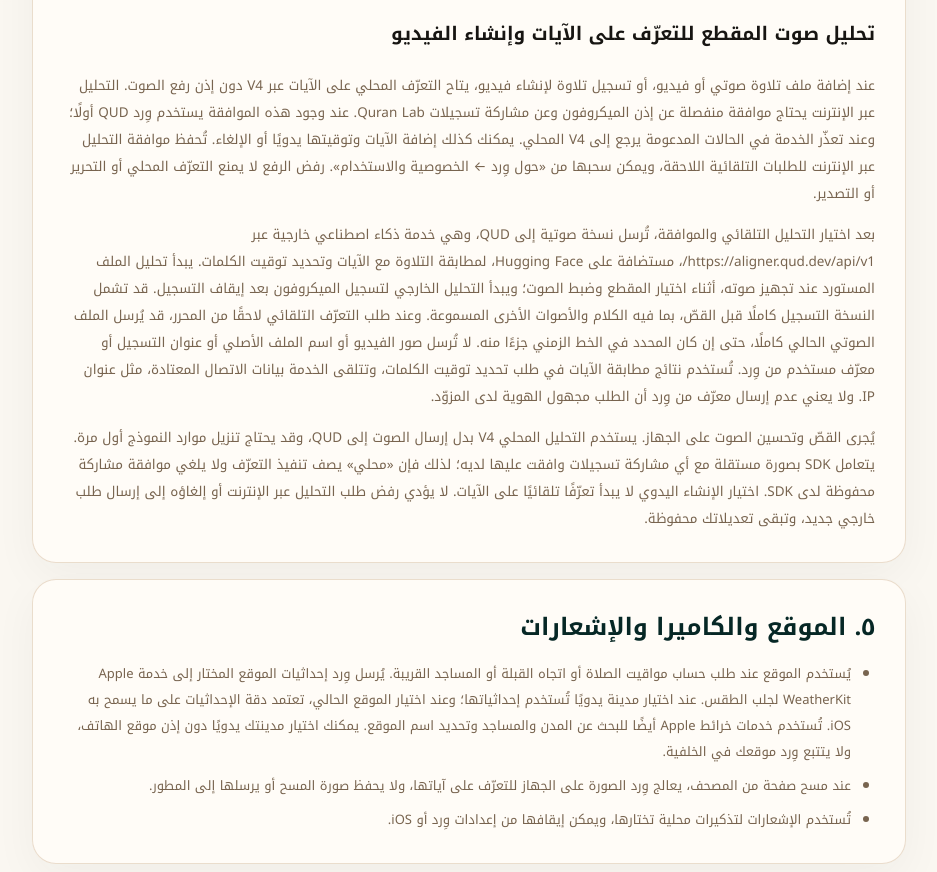
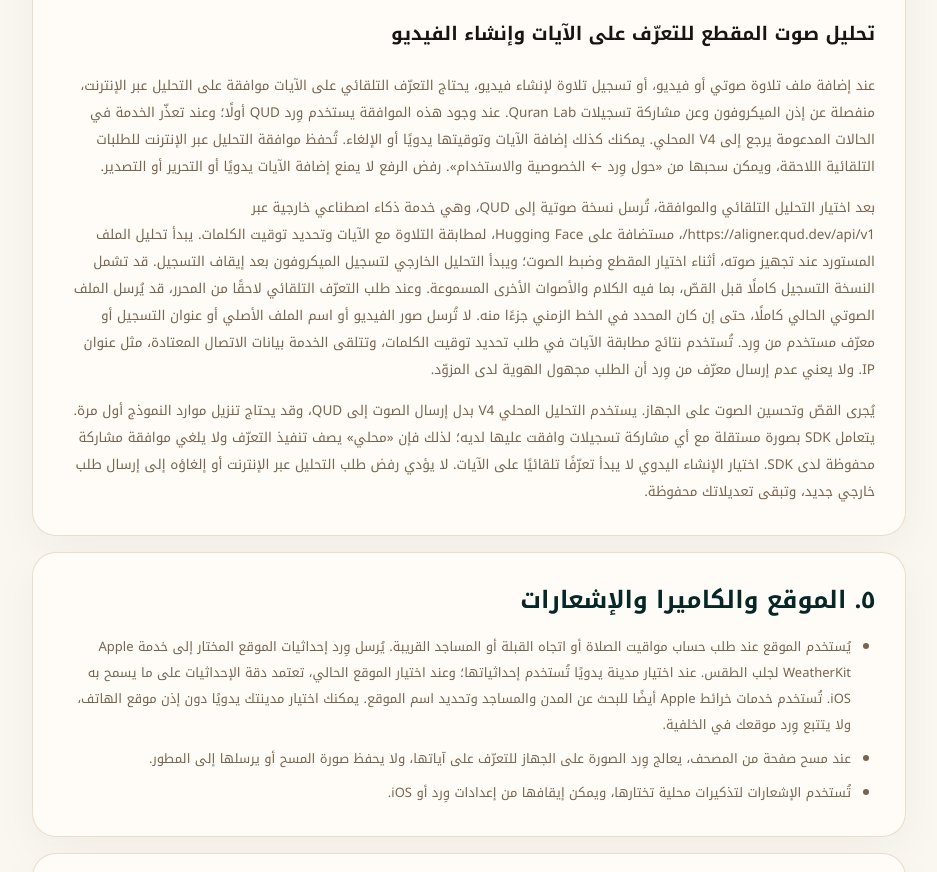
Before and after one commit to alkwsh/wird-privacy, a plain HTML site: page privacy/v2/index.html in a window 1280 px wide. Shown: the part 3845-4717 px from the top of the page, without its empty margins (18-955 px from the left). Drawn offline with Linux system fonts and the light colour scheme.

Commit message:
Align Arabic video recognition consent with QUD primary and V4 fallback

```diff
--- a/privacy/v2/index.html
+++ b/privacy/v2/index.html
@@ -137,7 +137,7 @@
           <p>يُنزّل SDK موارد النموذج وإعداداته الموقّعة عبر الإنترنت، ثم يجري التعرّف على الجهاز. قد تتلقى الخدمة بيانات اتصال وتشغيل لازمة للتنزيل والتحقق والحماية وتقارير أخطاء تقنية محدودة وفق <a href="https://sdk.quranlab.ai/privacy" rel="noreferrer">سياسة Quran Lab</a>. عطّل وِرد إحصاءات الاستخدام المجمعة الاختيارية الخاصة بهذا SDK؛ وهذا منفصل عن موافقتك على Firebase.</p>
           <p>قد يعرض SDK طلبًا مستقلًا بعد جلسة مكتملة لمشاركة تسجيلاتك مع Quran Lab لتحسين نماذج التلاوة. يمكنك اختيار «ليس الآن». لا يُسجَّل صوتك بغرض هذه المشاركة ولا يُرسل إليها قبل موافقتك داخل SDK. عند الموافقة، تعالج Quran Lab التسجيلات وفق سياستها وتخزنها في الاتحاد الأوروبي، ولا يستطيع مطور وِرد الاطلاع عليها. من إعدادات مشاركة Quran Lab داخل التطبيق يمكنك إيقاف المشاركة اللاحقة، وحذف ما شاركته، والحصول على رمز استعادة لإدارة الحذف عند فقد الجهاز. هذه الموافقة مستقلة عن تحليلات Firebase وإذن QUD لتحليل الفيديو وخدمة روابط «شارك وِرد»؛ تغيير أحدها لا يغيّر الآخرين.</p>
           <h3 id="online-audio">تحليل صوت المقطع للتعرّف على الآيات وإنشاء الفيديو</h3>
-          <p>عند إضافة ملف تلاوة صوتي أو فيديو، أو تسجيل تلاوة لإنشاء فيديو، يتاح التعرّف المحلي على الآيات عبر V4 دون إذن رفع الصوت. التحليل عبر الإنترنت يحتاج موافقة منفصلة عن إذن الميكروفون وعن مشاركة تسجيلات Quran Lab. عند وجود هذه الموافقة يستخدم وِرد QUD أولًا؛ وعند تعذّر الخدمة في الحالات المدعومة يرجع إلى V4 المحلي. يمكنك كذلك إضافة الآيات وتوقيتها يدويًا أو الإلغاء. تُحفظ موافقة التحليل عبر الإنترنت للطلبات التلقائية اللاحقة، ويمكن سحبها من «حول وِرد ← الخصوصية والاستخدام». رفض الرفع لا يمنع التعرّف المحلي أو التحرير أو التصدير.</p>
+          <p>عند إضافة ملف تلاوة صوتي أو فيديو، أو تسجيل تلاوة لإنشاء فيديو، يحتاج التعرّف التلقائي على الآيات موافقة على التحليل عبر الإنترنت، منفصلة عن إذن الميكروفون وعن مشاركة تسجيلات Quran Lab. عند وجود هذه الموافقة يستخدم وِرد QUD أولًا؛ وعند تعذّر الخدمة في الحالات المدعومة يرجع إلى V4 المحلي. يمكنك كذلك إضافة الآيات وتوقيتها يدويًا أو الإلغاء. تُحفظ موافقة التحليل عبر الإنترنت للطلبات التلقائية اللاحقة، ويمكن سحبها من «حول وِرد ← الخصوصية والاستخدام». رفض الرفع لا يمنع إضافة الآيات يدويًا أو التحرير أو التصدير.</p>
           <p>بعد اختيار التحليل التلقائي والموافقة، تُرسل نسخة صوتية إلى QUD، وهي خدمة ذكاء اصطناعي خارجية عبر https://aligner.qud.dev/api/v1/، مستضافة على Hugging Face، لمطابقة التلاوة مع الآيات وتحديد توقيت الكلمات. يبدأ تحليل الملف المستورد عند تجهيز صوته، أثناء اختيار المقطع وضبط الصوت؛ ويبدأ التحليل الخارجي لتسجيل الميكروفون بعد إيقاف التسجيل. قد تشمل النسخة التسجيل كاملًا قبل القصّ، بما فيه الكلام والأصوات الأخرى المسموعة. وعند طلب التعرّف التلقائي لاحقًا من المحرر، قد يُرسل الملف الصوتي الحالي كاملًا، حتى إن كان المحدد في الخط الزمني جزءًا منه. لا تُرسل صور الفيديو أو اسم الملف الأصلي أو عنوان التسجيل أو معرّف مستخدم من وِرد. تُستخدم نتائج مطابقة الآيات في طلب تحديد توقيت الكلمات، وتتلقى الخدمة بيانات الاتصال المعتادة، مثل عنوان IP. ولا يعني عدم إرسال معرّف من وِرد أن الطلب مجهول الهوية لدى المزوّد.</p>
           <p>يُجرى القصّ وتحسين الصوت على الجهاز. يستخدم التحليل المحلي V4 بدل إرسال الصوت إلى QUD، وقد يحتاج تنزيل موارد النموذج أول مرة. يتعامل SDK بصورة مستقلة مع أي مشاركة تسجيلات وافقت عليها لديه؛ لذلك فإن «محلي» يصف تنفيذ التعرّف ولا يلغي موافقة مشاركة محفوظة لدى SDK. اختيار الإنشاء اليدوي لا يبدأ تعرّفًا تلقائيًا على الآيات. لا يؤدي رفض طلب التحليل عبر الإنترنت أو إلغاؤه إلى إرسال طلب خارجي جديد، وتبقى تعديلاتك محفوظة.</p>
         </section>
```
